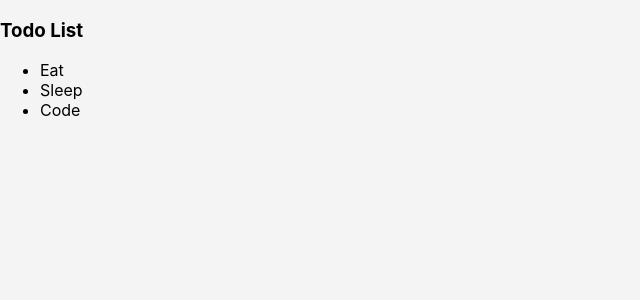
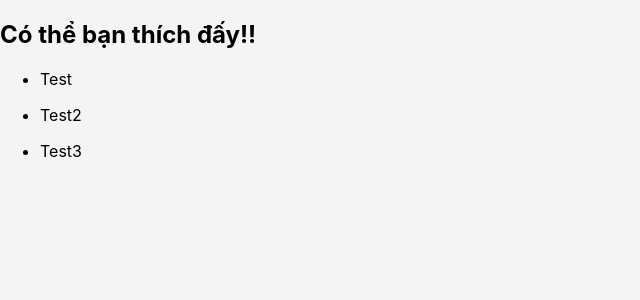
Before and after one commit to nghiemph95/React_Learning, a React (Create React App) app in the folder 02_react_learning/learn_reactjs_next/: page / in a window 1280 px wide. Shown: the top 300 px of the page, without its empty margins (0-640 px from the left). Built offline with nearby package versions, Linux system fonts and the light colour scheme.

Commit message:
Updated: 21-01-2023 15:53:27

```diff
--- a/02_react_learning/learn_reactjs_next/package.json
+++ b/02_react_learning/learn_reactjs_next/package.json
@@ -46,5 +46,8 @@
       "last 1 firefox version",
       "last 1 safari version"
     ]
+  },
+  "devDependencies": {
+    "node-sass": "^8.0.0"
   }
 }
--- a/02_react_learning/learn_reactjs_next/src/App.js
+++ b/02_react_learning/learn_reactjs_next/src/App.js
@@ -1,4 +1,4 @@
-import TodoFeature from 'features/Todo/pages';
+import AlbumFeature from 'features/Album';
 import React from 'react';
 import './App.css';
 
@@ -6,7 +6,8 @@ import './App.css';
 function App() {
   return (
     <div className="app">
-      <TodoFeature />
+      {/* <TodoFeature /> */}
+      <AlbumFeature />
     </div>
   );
 }
--- /dev/null
+++ b/02_react_learning/learn_reactjs_next/src/features/Album/components/Album/index.jsx
@@ -0,0 +1,16 @@
+import React from 'react';
+import PropTypes from 'prop-types';
+
+Album.propTypes = {
+  album: PropTypes.object.isRequired,
+};
+
+function Album({ album }) {
+  return (
+    <div className="albume">
+      <p>{album.name}</p>
+    </div>
+  );
+}
+
+export default Album;
--- /dev/null
+++ b/02_react_learning/learn_reactjs_next/src/features/Album/components/AlbumList/index.jsx
@@ -0,0 +1,21 @@
+import React from 'react';
+import PropTypes from 'prop-types';
+import Album from '../Album';
+
+AlbumList.propTypes = {
+  albumList: PropTypes.array.isRequired,
+};
+
+function AlbumList({ albumList }) {
+  return (
+    <ul className="album-list">
+      {albumList.map((album) => (
+        <li key={album.id}>
+          <Album album={album} />
+        </li>
+      ))}
+    </ul>
+  );
+}
+
+export default AlbumList;
--- /dev/null
+++ b/02_react_learning/learn_reactjs_next/src/features/Album/index.jsx
@@ -0,0 +1,36 @@
+import React from 'react';
+import PropTypes from 'prop-types';
+import AlbumList from './components/AlbumList';
+
+AlbumFeature.propTypes = {};
+
+function AlbumFeature(props) {
+  const albumList = [
+    {
+      id: 1,
+      name: 'Test',
+      thumbnailUrl:
+        'https://photo-resize-zmp3.zmdcdn.me/w320_r1x1_webp/cover/4/8/7/b/487b369c7c22790817a269f2408d37a7.jpg',
+    },
+    {
+      id: 2,
+      name: 'Test2',
+      thumbnailUrl:
+        'https://photo-resize-zmp3.zmdcdn.me/w320_r1x1_webp/cover/7/a/0/f/7a0f8e7dab9474f5624738d98b7dd81b.jpg',
+    },
+    {
+      id: 3,
+      name: 'Test3',
+      thumbnailUrl:
+        'https://photo-resize-zmp3.zmdcdn.me/w320_r1x1_webp/cover/3/9/1/9/3919ce3362f7c047df32f87b717e6cc8.jpg',
+    },
+  ];
+  return (
+    <div>
+      <h2>Có thể bạn thích đấy!!</h2>
+      <AlbumList albumList={albumList} />
+    </div>
+  );
+}
+
+export default AlbumFeature;
```
Also changed, not shown: 02_react_learning/learn_reactjs_next/src/features/Album/components/Album/styles.scss (added), 02_react_learning/learn_reactjs_next/src/features/Album/components/AlbumList/styles.scss (added), 1 other file (tests, documents, lock files or other folders).
